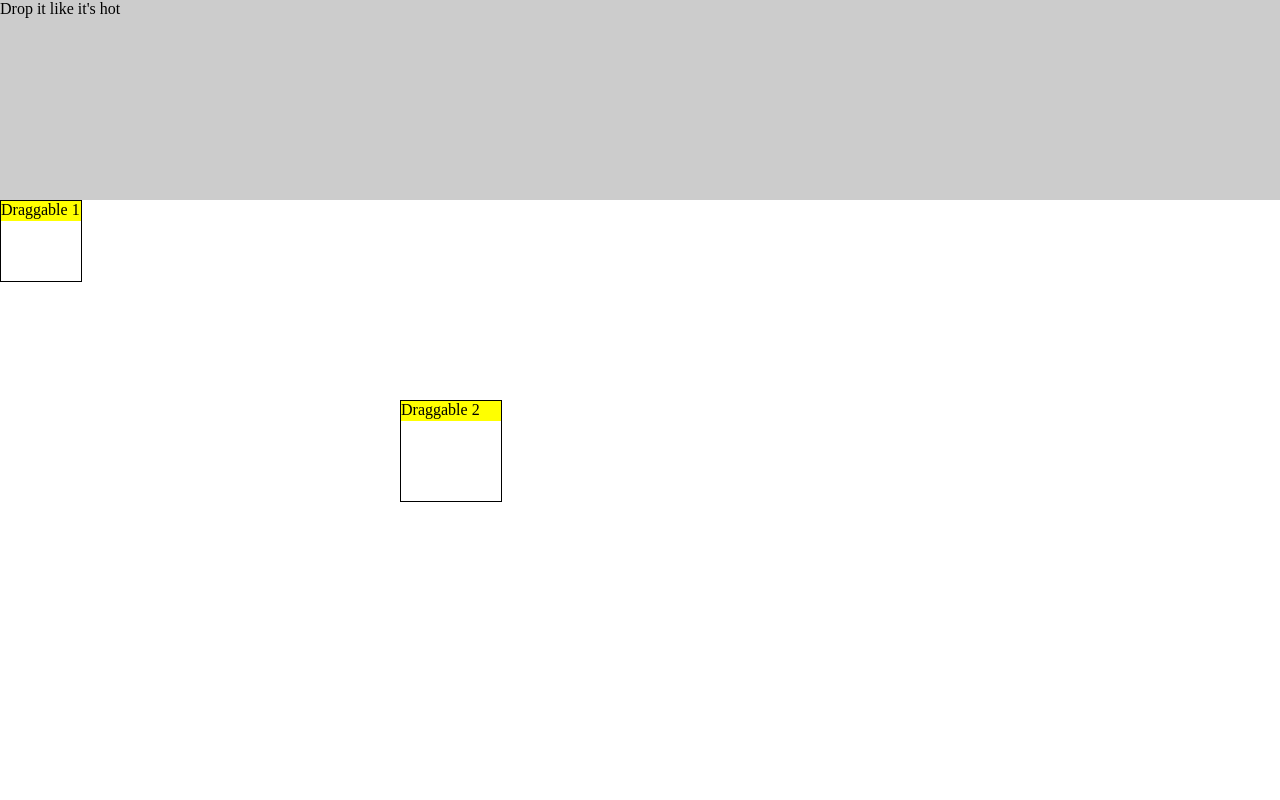
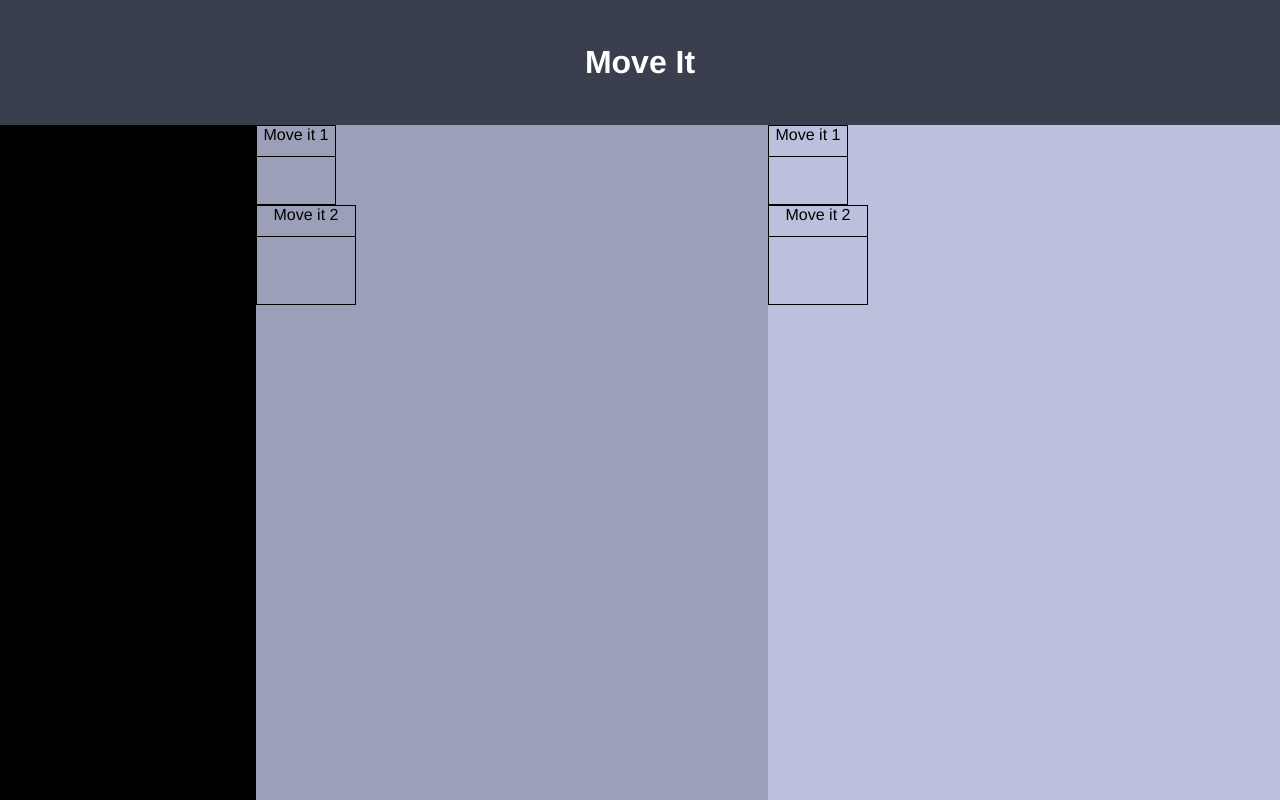
Before and after one commit to estellepicq/move-it, an Angular app: page / in a window 1280 px wide. Shown: the top 800 px of the page. Built offline with nearby package versions, Linux system fonts and the light colour scheme.

Commit message:
handle absolute and static position

```diff
--- a/package.json
+++ b/package.json
@@ -1,5 +1,5 @@
 {
-  "name": "dropit",
+  "name": "ngmoveit",
   "version": "0.0.0",
   "scripts": {
     "ng": "ng",
--- a/src/app/app.component.css
+++ b/src/app/app.component.css
@@ -1,4 +1,12 @@
 .header {
-  height: 200px;
-  background: #ccc;
+  height: 125px;
+  background: #393f4d;
+  color: white;
+  display: flex;
+  align-items: center;
+  justify-content: center;
 }
+
+.header h1 {
+  margin: 0;
+}
--- a/src/app/app.component.html
+++ b/src/app/app.component.html
@@ -1,2 +1,7 @@
-<div class="header">Drop it like it's hot</div>
+<div class="header">
+	<h1>
+		Move It
+	</h1>
+</div>
+
 <app-custom-drag-drop></app-custom-drag-drop>
--- a/src/app/custom-drag-drop/custom-drag-drop.component.css
+++ b/src/app/custom-drag-drop/custom-drag-drop.component.css
@@ -1,17 +1,37 @@
 .container {
-  position: relative;
-  width: 100%;
-  height: 100%;
+  background: black;
+  display: flex;
+}
+
+.left-container {
+  width: 20%;
+}
+
+.container1 {
+ /* position: relative;  */
+  width: 40%;
+  height: 1500px;
+  background: #9ba0b8;
+}
+
+.container2 {
+  /* position: relative; */
+  width: 40%;
+  height: 1500px;
+  background: #bbc0dd;
 }
 
 .draggable {
-  position: absolute;
+  /* position: absolute; */
   border: 1px solid black;
+  display: flex;
+  flex-direction: column;
+  text-align: center;
+  box-sizing: border-box;
 }
 
 .draggable-header {
-  height: 20px;
-  width: 100%;
-  background: yellow;
+  height: 30px;
   cursor: move;
+  border-bottom: 1px solid;
 }
--- a/src/app/custom-drag-drop/custom-drag-drop.component.html
+++ b/src/app/custom-drag-drop/custom-drag-drop.component.html
@@ -1,10 +1,29 @@
-<div class="container" #bounds>
-  <div appDraggable draggableFrom="handle1" class="draggable" style="width: 80px; height: 80px; top: 0; left: 0;">
-    <div class="draggable-header" id="handle1">Draggable 1</div>
-    <div class="draggable-container"></div>
+<div class="container">
+
+  <div class="left-container">
+
   </div>
-  <div appDraggable draggableFrom="handle2" [bounds]="bounds" class="draggable" style="width: 100px; height: 100px; top: 200px; left: 400px;">
-    <div class="draggable-header" id="handle2">Draggable 2</div>
-    <div class="draggable-container"></div>
+
+  <div class="container1" #bounds1>
+    <div appDraggable draggableFrom="handle1" [bounds]="bounds1" class="draggable" style="width: 80px; height: 80px;">
+      <div class="draggable-header" id="handle1">Move it 1</div>
+      <div class="draggable-container"></div>
+    </div>
+    <div appDraggable draggableFrom="handle2" [bounds]="bounds1" class="draggable" style="width: 100px; height: 100px;">
+      <div class="draggable-header" id="handle2">Move it 2</div>
+      <div class="draggable-container"></div>
+    </div>
   </div>
+
+  <div class="container2" #bounds2>
+    <div appDraggable draggableFrom="handle1" [bounds]="bounds2" class="draggable" style="width: 80px; height: 80px;">
+      <div class="draggable-header" id="handle1">Move it 1</div>
+      <div class="draggable-container"></div>
+    </div>
+    <div appDraggable draggableFrom="handle2" [bounds]="bounds2" class="draggable" style="width: 100px; height: 100px;">
+      <div class="draggable-header" id="handle2">Move it 2</div>
+      <div class="draggable-container"></div>
+    </div>
+  </div>
+
 </div>
--- a/src/app/draggable.directive.ts
+++ b/src/app/draggable.directive.ts
@@ -1,12 +1,11 @@
 import { Directive, ElementRef, Input, OnInit } from '@angular/core';
 import { Observable, fromEvent } from 'rxjs';
 import { map, takeUntil, mergeMap, filter, tap } from 'rxjs/operators';
+import { ClassGetter } from '@angular/compiler/src/output/output_ast';
 
 interface MousePosition {
   top: number;
   left: number;
-  maxTop: number;
-  maxLeft: number;
 }
 
 @Directive({
@@ -18,6 +17,7 @@ export class DraggableDirective implements OnInit {
   @Input() bounds: HTMLElement;
   draggable: HTMLElement;
   handle: HTMLElement;
+  draggablePosition: string;
   mousedown$: Observable<MouseEvent>;
   mousemove$: Observable<MouseEvent>;
   mouseup$: Observable<MouseEvent>;
@@ -28,9 +28,12 @@ export class DraggableDirective implements OnInit {
   ) { }
 
   ngOnInit() {
+    // Find draggable element
     this.draggable = this.el.nativeElement;
+    this.draggablePosition = window.getComputedStyle(this.draggable).getPropertyValue('position');
+
+    // Handle from a specific part of draggable element
     this.handle = this.draggable;
-
     if (this.draggableFrom) {
       this.handle = this.draggable.querySelector('#' + this.draggableFrom);
     }
@@ -45,23 +48,14 @@ export class DraggableDirective implements OnInit {
       tap(() => document.body.classList.add('no-select')),
       mergeMap(mdEvent => {
         // get pointer start position
-        const startX = mdEvent.clientX - parseInt(this.draggable.style.left, 10);
-        const startY = mdEvent.pageY - parseInt(this.draggable.style.top, 10);
-        // get container bounds
-        let maxLeft = Infinity;
-        let maxTop = Infinity;
-        if (this.bounds) {
-          maxLeft = this.bounds.getBoundingClientRect().width;
-          maxTop = this.bounds.getBoundingClientRect().height;
-        }
+        const startX = mdEvent.clientX - +this.draggable.getAttribute('data-x');
+        const startY = mdEvent.pageY - +this.draggable.getAttribute('data-y');
         // listen to mousemove
         return this.mousemove$.pipe(
           map(mmEvent => {
             return {
               left: mmEvent.clientX - startX,
               top: mmEvent.pageY - startY,
-              maxLeft: maxLeft,
-              maxTop: maxTop
             };
           }),
           // stop listening to mousemove on mouseup
@@ -76,10 +70,42 @@ export class DraggableDirective implements OnInit {
     );
 
     this.mousedrag$.subscribe(pos => {
-      if (pos.top >= 0 && pos.left >= 0 && pos.top <= pos.maxTop && pos.left <= pos.maxLeft) {
-        this.draggable.style.top = pos.top + 'px';
-        this.draggable.style.left = pos.left + 'px';
+      // get container bounds
+      let containerWidth = Infinity;
+      let containerHeight = Infinity;
+      let containerTop = 0;
+      let containerLeft = 0;
+      if (this.bounds) {
+        containerWidth = this.bounds.getBoundingClientRect().width;
+        containerHeight = this.bounds.getBoundingClientRect().height;
+        containerLeft = this.bounds.getBoundingClientRect().left;
+        containerTop = this.bounds.getBoundingClientRect().top;
       }
+      // get draggable bounds
+      const draggableWidth = this.draggable.getBoundingClientRect().width;
+      // Logic here
+      let finalLeft: number = pos.left;
+      let finalTop: number = pos.top;
+        if (this.draggablePosition === 'absolute'
+            || this.draggablePosition === 'fixed'
+            || this.draggablePosition === 'sticky'
+            || this.draggablePosition === 'relative') { // top and left properties can apply
+                this.bounds.style.position = 'relative';
+                if (pos.left < 0) { finalLeft = 0; }
+                if (pos.left > containerWidth - draggableWidth) { finalLeft = containerWidth - draggableWidth; }
+                if (pos.top < 0) { finalTop = 0; }
+                if (pos.top > containerHeight) { finalTop = containerHeight; }
+                this.draggable.style.left = finalLeft + 'px';
+                this.draggable.style.top = finalTop + 'px';
+        } else { // top and left cannot apply - use transform instead
+          if (pos.left <  containerLeft - this.draggable.offsetLeft) { finalLeft = containerLeft - this.draggable.offsetLeft; }
+          if (pos.left >  containerWidth - draggableWidth) { finalLeft = containerWidth - draggableWidth; }
+          if (pos.top <  containerTop - this.draggable.offsetTop) { finalTop = containerTop - this.draggable.offsetTop; }
+          this.draggable.style.transform = 'translate(' + finalLeft + 'px, ' + finalTop + 'px)';
+        }
+        // In each case, set data-x and data-y
+        this.draggable.setAttribute('data-x', finalLeft.toString());
+        this.draggable.setAttribute('data-y', finalTop.toString());
     });
   }
 
@@ -89,5 +115,4 @@ export class DraggableDirective implements OnInit {
     }
   }
 
-
 }
--- a/src/index.html
+++ b/src/index.html
@@ -2,7 +2,7 @@
 <html lang="en">
 <head>
   <meta charset="utf-8">
-  <title>ng-dropit</title>
+  <title>ng-moveit</title>
   <base href="/">
 
   <meta name="viewport" content="width=device-width, initial-scale=1">
--- a/src/styles.css
+++ b/src/styles.css
@@ -1,8 +1,13 @@
 html,
 body {
+  font-family: Helvetica;
   margin: 0;
-  height: 5000px;
 }
 
-.no-select ::selection { background: transparent; }
-.no-select ::-moz-selection { background: transparent; }
+.no-select ::selection {
+  background: transparent;
+}
+
+.no-select ::-moz-selection {
+  background: transparent;
+}
```
Also changed, not shown: 1 other file (tests, documents, lock files or other folders).
